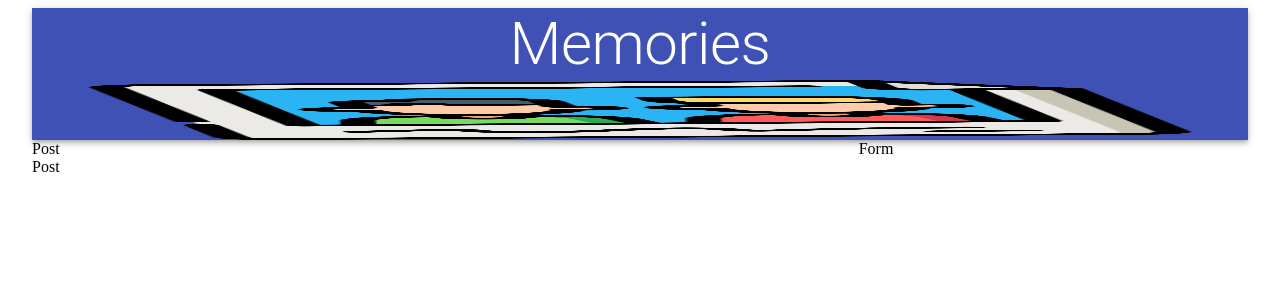
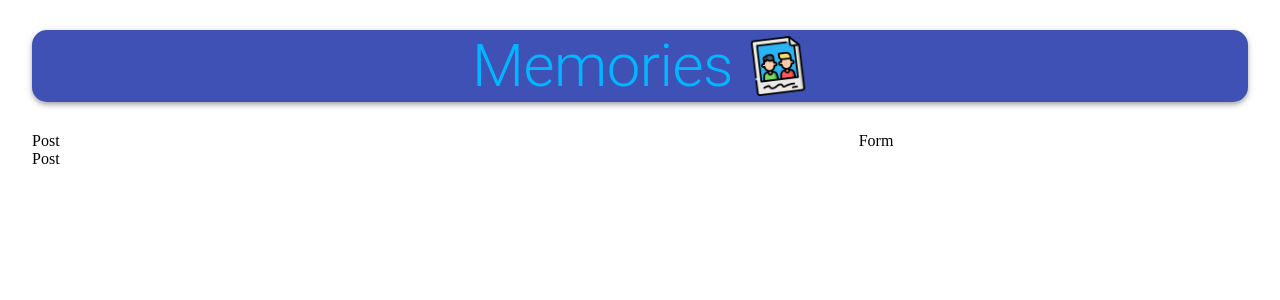
Before and after one commit to Abhimishra2424/Memorie-project-mern-client_backUp, a React (Create React App) app: page / in a window 1280 px wide. Shown: the top 300 px of the page. Built offline with nearby package versions, Linux system fonts and the light colour scheme.

Commit message:
how to add own styles for take materiak ui use makeStyles

```diff
--- a/src/App.js
+++ b/src/App.js
@@ -6,17 +6,22 @@ import memories from "./images/memories.png";
 import Form from "./components/Form/Form";
 import Posts from "./components/Posts/Posts";
 
+import useStyles from "./styles";
+
 const App = () => {
+  const classes = useStyles();
+
   return (
     <Container maxWidth="lg">
-      <AppBar position="static" color="primary">
-        <Typography variant="h2" align="center">
+      <AppBar position="static" color="primary" className={classes.appBar}>
+        <Typography variant="h2" align="center" className={classes.heading}>
           Memories
         </Typography>
         <img
           src={memories ? memories : "https://i.imgur.com/XqQXQ.png"}
           alt="memories"
           height={60}
+          className={classes.image}
         />
       </AppBar>
       <Grow in>
--- /dev/null
+++ b/src/styles.js
@@ -0,0 +1,18 @@
+import { makeStyles } from "@material-ui/core/styles";
+
+export default makeStyles(() => ({
+  appBar: {
+    borderRadius: 15,
+    margin: "30px 0",
+    display: "flex",
+    flexDirection: "row",
+    justifyContent: "center",
+    alignItems: "center",
+  },
+  heading: {
+    color: "rgba(0,183,255, 1)",
+  },
+  image: {
+    marginLeft: "15px",
+  },
+}));
```
